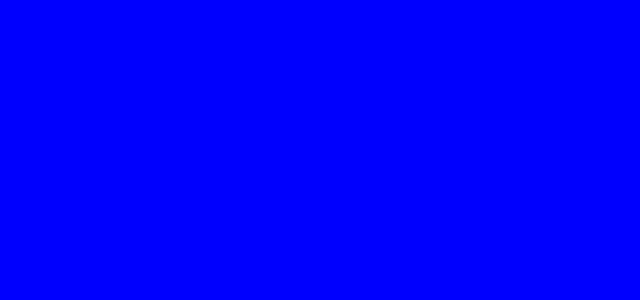
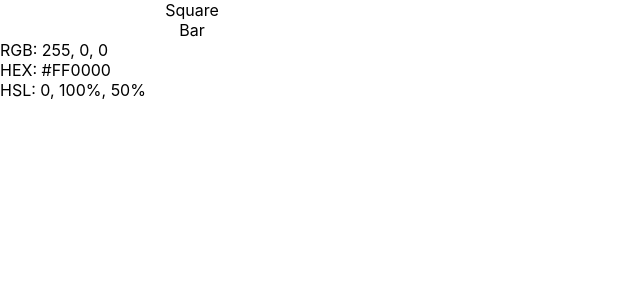
Before and after one commit to wisehodl/luminance, a React (Vite) app: page / in a window 768 px wide. Shown: the top 300 px of the page, without its empty margins (0-640 px from the left). Built offline with nearby package versions, Linux system fonts and the light colour scheme.

Commit message:
Created application layout skeleton.

```diff
--- a/src/App.module.css
+++ b/src/App.module.css
@@ -1,9 +1,20 @@
 .appContainer {
   height: 100vh;
   width: 100%;
+  overflow: hidden;
 }
 
-.mainContent {
+.mobileMenu {
+  height: 100vh;
+  width: 0;
+  position: fixed;
+  z-index: 20;
+  top: 0;
+  right: 0;
+  background: white;
+  overflow-x: hidden;
+  transition: 0.15s ease-out;
+  box-shadow: -2px 0 5px rgba(0, 0, 0, 0.2);
 }
 
 /* Large - Landscape Tablets / Desktops */
@@ -14,7 +25,34 @@
   .appContainer {
     max-width: 1200px;
     margin: 0 auto;
-    background-color: blue;
+  }
+
+  .mobileContent {
+    display: none;
+  }
+
+  .mainContent {
+    display: flex;
+  }
+
+  .alphaZone {
+    flex: 1;
+  }
+
+  .betaZone {
+    flex: 1;
+  }
+
+  .colorPickerContainer {
+  }
+
+  .colorValuesContainer {
+  }
+
+  .paletteEditorContainer {
+  }
+
+  .paletteLibraryContainer {
   }
 }
 
@@ -22,7 +60,63 @@
 /* Horizontal layout, side menu, vertical tabbed picker */
 @media (min-width: 568px) and (max-width: 991px) and (orientation: landscape) {
   .appContainer {
-    background-color: yellow;
+  }
+
+  .mainContent,
+  .mobileTopNav {
+    display: none;
+  }
+
+  .mobileContent {
+    display: flex;
+  }
+
+  .mobileLeftNav {
+  }
+
+  .mobileRightNav {
+  }
+
+  .mobileAlphaZone {
+    flex: 1;
+  }
+
+  .mobileBetaZone {
+    flex: 1;
+  }
+
+  .mobileMenu {
+  }
+
+  .mobileMenu.open {
+    width: 80vh;
+  }
+
+  .mobileMenu .closeButton {
+    margin: 10px;
+  }
+
+  .tabbedContainer {
+    max-height: 100vh;
+    overflow-y: scroll;
+    scroll-snap-type: y mandatory;
+  }
+
+  .tabbedContainer .tab {
+    height: 100vh;
+    scroll-snap-align: start;
+  }
+
+  .colorPickerContainer {
+  }
+
+  .colorValuesContainer {
+  }
+
+  .paletteEditorContainer {
+  }
+
+  .paletteLibraryContainer {
   }
 }
 
@@ -30,6 +124,62 @@
 /* Vertical layout, side menu, horizontal tabbed picker */
 @media (max-width: 567px) {
   .appContainer {
-    background-color: red;
+  }
+
+  .mainContent,
+  .mobileRightNav,
+  .mobileLeftNav {
+    display: none;
+  }
+
+  .mobileContent {
+  }
+
+  .mobileTopNav {
+    display: flex;
+  }
+
+  .menuButton {
+    margin-left: auto;
+  }
+
+  .mobileAlphaZone {
+  }
+
+  .mobileBetaZone {
+  }
+
+  .mobileMenu {
+  }
+
+  .mobileMenu.open {
+    width: 80%;
+  }
+
+  .mobileMenu .closeButton {
+    margin: 10px;
+  }
+
+  .tabbedContainer {
+    display: flex;
+    overflow-x: scroll;
+    scroll-snap-type: x mandatory;
+  }
+
+  .tabbedContainer .tab {
+    min-width: 100vw;
+    scroll-snap-align: start;
+  }
+
+  .colorPickerContainer {
+  }
+
+  .colorValuesContainer {
+  }
+
+  .paletteEditorContainer {
+  }
+
+  .paletteLibraryContainer {
   }
 }
--- a/src/App.tsx
+++ b/src/App.tsx
@@ -1,7 +1,67 @@
+import { useState } from "react";
 import styles from "./App.module.css";
+import ColorPicker from "./components/ColorPicker/ColorPicker";
+import ColorValues from "./components/ColorValues/ColorValues";
+import clsx from "clsx";
 
 function App() {
-  return <div className={styles.appContainer}></div>;
+  const [menuOpen, setMenuOpen] = useState(false);
+
+  const toggleMenu = () => setMenuOpen(!menuOpen);
+  const MenuButton = () => (
+    <button className={styles.menuButton} onClick={toggleMenu}>
+      ☰
+    </button>
+  );
+
+  return (
+    <div className={styles.appContainer}>
+      <div className={styles.mobileContent}>
+        <div className={styles.mobileTopNav}>
+          <MenuButton />
+        </div>
+        <div className={styles.mobileLeftNav}></div>
+        <div className={styles.mobileAlphaZone}>
+          <div className={styles.tabbedContainer}>
+            <div className={clsx(styles.tab, styles.colorPickerContainer)}>
+              <ColorPicker />
+            </div>
+            <div className={clsx(styles.tab, styles.colorValuesContainer)}>
+              <ColorValues />
+            </div>
+          </div>
+        </div>
+        <div className={styles.mobileBetaZone}>
+          <div className={styles.paletteEditorContainer}></div>
+        </div>
+        <div className={styles.mobileRightNav}>
+          <MenuButton />
+        </div>
+      </div>
+
+      <div className={clsx(styles.mobileMenu, { [styles.open]: menuOpen })}>
+        <button className={styles.closeButton} onClick={toggleMenu}>
+          ×
+        </button>
+        <div className={styles.paletteLibraryContainer}>Palette Library</div>
+      </div>
+
+      <div className={styles.mainContent}>
+        <div className={styles.alphaZone}>
+          <div className={styles.colorPickerContainer}>
+            <ColorPicker />
+          </div>
+          <div className={styles.colorValuesContainer}>
+            <ColorValues />
+          </div>
+        </div>
+        <div className={styles.betaZone}>
+          <div className={styles.paletteEditorContainer}></div>
+          <div className={styles.paletteLibraryContainer}></div>
+        </div>
+      </div>
+    </div>
+  );
 }
 
 export default App;
--- a/src/components/ColorPicker/ColorPicker.module.css
+++ b/src/components/ColorPicker/ColorPicker.module.css
@@ -0,0 +1,36 @@
+.container {
+  width: 100%;
+  height: 100%;
+  display: flex;
+  align-items: center;
+  justify-content: center;
+  flex-direction: column;
+}
+
+.pickerSquare {
+  flex: 1;
+}
+
+.pickerBar {
+  flex: 1;
+}
+
+/* Large - Landscape Tablets / Desktops */
+/* Medium - Portrait Tablets */
+/* Horizontal layout, vertically scrolling picker and palette content */
+@media (min-width: 992px),
+  (min-width: 568px) and (max-width: 991px) and (orientation: portrait) {
+}
+
+/* Medium - Landscape Phones */
+/* Horizontal layout, side menu, vertical tabbed picker */
+@media (min-width: 568px) and (max-width: 991px) and (orientation: landscape) {
+  .container {
+    flex-direction: row;
+  }
+}
+
+/* Small - Portrait Phones*/
+/* Vertical layout, side menu, horizontal tabbed picker */
+@media (max-width: 567px) {
+}
--- a/src/components/ColorPicker/ColorPicker.tsx
+++ b/src/components/ColorPicker/ColorPicker.tsx
@@ -0,0 +1,12 @@
+import styles from "./ColorPicker.module.css";
+
+function ColorPicker() {
+  return (
+    <div className={styles.container}>
+      <div className={styles.pickerSquare}>Square</div>
+      <div className={styles.pickerBar}>Bar</div>
+    </div>
+  );
+}
+
+export default ColorPicker;
--- a/src/components/ColorValues/ColorValues.module.css
+++ b/src/components/ColorValues/ColorValues.module.css
@@ -0,0 +1,24 @@
+.container {
+  width: 100%;
+  height: 100%;
+}
+
+.valueItem {
+}
+
+/* Large - Landscape Tablets / Desktops */
+/* Medium - Portrait Tablets */
+/* Horizontal layout, vertically scrolling picker and palette content */
+@media (min-width: 992px),
+  (min-width: 568px) and (max-width: 991px) and (orientation: portrait) {
+}
+
+/* Medium - Landscape Phones */
+/* Horizontal layout, side menu, vertical tabbed picker */
+@media (min-width: 568px) and (max-width: 991px) and (orientation: landscape) {
+}
+
+/* Small - Portrait Phones*/
+/* Vertical layout, side menu, horizontal tabbed picker */
+@media (max-width: 567px) {
+}
--- a/src/components/ColorValues/ColorValues.tsx
+++ b/src/components/ColorValues/ColorValues.tsx
@@ -0,0 +1,13 @@
+import styles from "./ColorValues.module.css";
+
+function ColorValues() {
+  return (
+    <div className={styles.container}>
+      <div className={styles.valueItem}>RGB: 255, 0, 0</div>
+      <div className={styles.valueItem}>HEX: #FF0000</div>
+      <div className={styles.valueItem}>HSL: 0, 100%, 50%</div>
+    </div>
+  );
+}
+
+export default ColorValues;
```
Also changed, not shown: src/components/Footer/Footer.module.css (+16 -0 lines), src/components/PaletteEditor/PaletteEditor.module.css (+16 -0 lines), src/components/PaletteLibrary/PaletteLibrary.module.css (+16 -0 lines).
